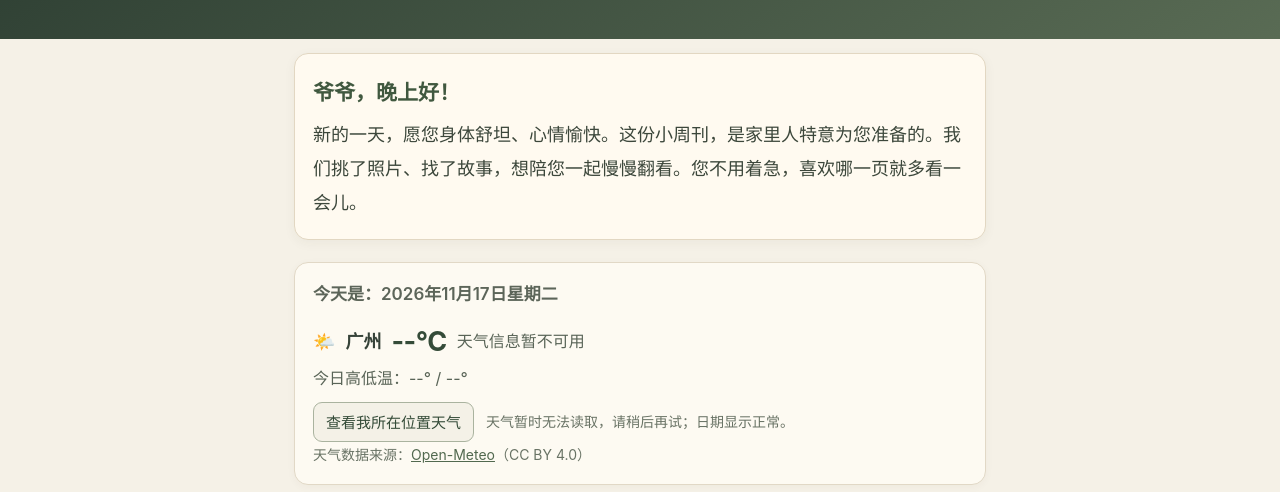
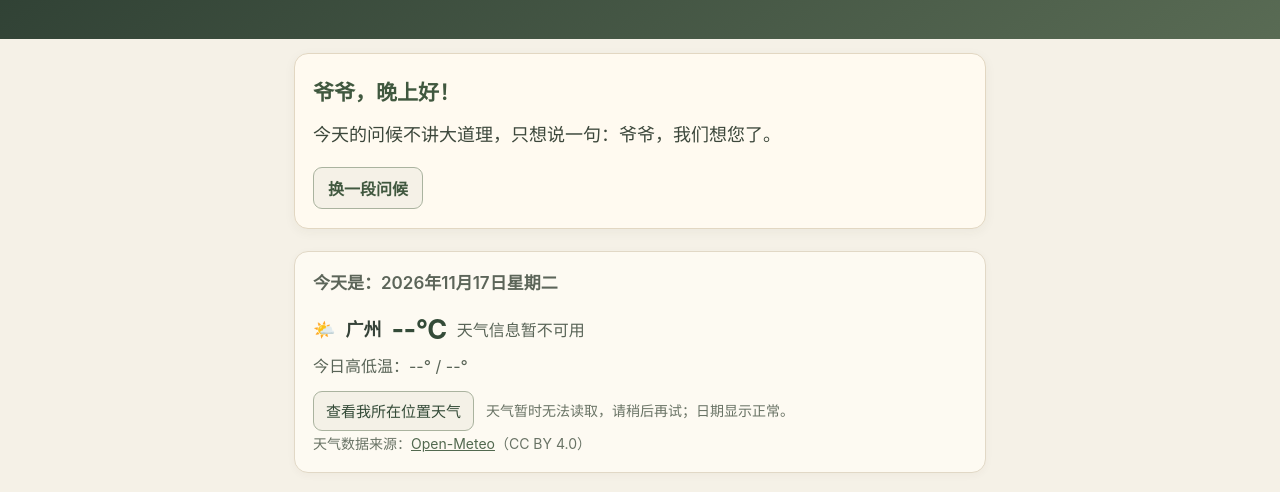
Before and after one commit to Weng-13/veteran-memories, a plain HTML site: page index.html in a window 1280 px wide. Shown: the part 253-745 px from the top of the page. Drawn offline with Linux system fonts and the light colour scheme; no server answers.

Commit message:
Personalize daily family greetings and streamline issue pages

```diff
--- a/index.html
+++ b/index.html
@@ -11,7 +11,7 @@ body{margin:0;background:#f5f1e7;color:#283129;font-family:-apple-system,BlinkMa
 /* 爷爷的专属周刊：暖心问候与轻互动 */
 .grandpa-greeting{margin:14px 14px 22px;padding:19px 18px;background:#fffaf0;border:1px solid #e2d7c2;border-radius:14px;box-shadow:0 3px 12px rgba(65,55,35,.05);color:#3c473b;font-size:18px;line-height:1.9}
 .grandpa-greeting strong{display:block;font-size:21px;color:#40583f;margin-bottom:5px}
-.grandpa-greeting p{margin:0}
+.grandpa-greeting p{margin:0 0 10px}.greeting-next{margin-top:5px;min-height:42px;padding:7px 14px;border:1px solid #aab39f;border-radius:9px;background:#f5f1e7;color:#40583f;font-size:16px;font-weight:600}
 .family-note{margin:24px 14px 28px;padding:20px 18px;background:#e9e5d8;border:1px solid #d8d0bd;border-radius:14px;text-align:center;color:#39463a;font-size:18px;line-height:1.9}
 .family-note h2{font-size:22px;line-height:1.5;margin:0 0 7px;color:#344b38}
 .family-note p{margin:0 0 12px}
@@ -34,7 +34,7 @@ body{margin:0;background:#f5f1e7;color:#283129;font-family:-apple-system,BlinkMa
 </style></head><body>
 <header class="hero"><div class="wrap"><div class="eyebrow">一本只属于家人的小书</div><h1>老兵记忆</h1><p>把走过的岁月、珍贵的照片和想说的话，一期一期收进来。愿每次打开，都有一点温暖。</p></div></header>
 <main class="wrap">
-<section class="grandpa-greeting"><strong><span class="daily-greeting">爷爷，早上好！</span></strong><p>新的一天，愿您身体舒坦、心情愉快。这份小周刊，是家里人特意为您准备的。我们挑了照片、找了故事，想陪您一起慢慢翻看。您不用着急，喜欢哪一页就多看一会儿。</p></section><section class="daily-info" aria-label="今日日期与天气">
+<section class="grandpa-greeting"><strong><span class="daily-greeting">爷爷，早上好！</span></strong><p class="daily-greeting-message">今天也不用赶时间，泡一杯喜欢的茶，坐下来慢慢看。家里人惦记着您。</p><button type="button" class="greeting-next">换一段问候</button></section><section class="daily-info" aria-label="今日日期与天气">
   <div class="today-date">今天日期：正在读取…</div>
   <div class="weather-line"><span aria-hidden="true">🌤️</span><strong class="weather-place">广州</strong><span class="weather-temp">--°C</span><span class="weather-detail">天气读取中…</span></div>
   <div class="weather-line"><span class="weather-detail">今日高低温：--° / --°</span></div>
@@ -56,28 +56,85 @@ body{margin:0;background:#f5f1e7;color:#283129;font-family:-apple-system,BlinkMa
 </a>
 </section>
 <section class="tip"><strong>怎么阅读：</strong><br>点「打开第一期」即可开始阅读。每一期页面底部都有「返回目录」按钮；以后新增内容，也可以从这里直接选择。</section>
-<section class="family-note"><h2>读到这里，给您送上一句家里的问候</h2><p>如果看累了，就歇一歇。轻轻点一下，看看今天家里想对您说什么。</p><button type="button" class="family-greet-button">收下今天的问候</button><p class="family-reply" hidden aria-live="polite"></p></section></main><footer class="foot">《老兵记忆》· 家庭专属纪念册</footer><script>
+<section class="family-note"><h2>读到这里，听一句家里人的话</h2><p>每次点一下，都会换一句不一样的家常问候。看累了就歇一歇，我们不着急。</p><button type="button" class="family-greet-button">收下今天的问候</button><p class="family-reply" hidden aria-live="polite"></p></section></main><footer class="foot">《老兵记忆》· 家庭专属纪念册</footer><script>
 (function(){
+  var parts=new Intl.DateTimeFormat('en-US',{timeZone:'Asia/Shanghai',year:'numeric',month:'2-digit',day:'2-digit'}).formatToParts(new Date());
+  var p={};parts.forEach(function(x){p[x.type]=x.value;});
+  var seed=Math.floor(Date.UTC(Number(p.year),Number(p.month)-1,Number(p.day))/86400000);
+  var messages=[
+    "爷爷，今天也记得按时吃饭。家里人盼着您胃口好、精神好。",
+    "哪天想起老战友的名字或故事，就讲给我们听吧，我们帮您把它记下来。",
+    "照片里的年轻人已经白了头发，但当年的情谊不会变。愿您常有老友的消息。",
+    "今天辛苦了，坐下来歇一歇。家里人一直惦记着您。",
+    "您走过的路、见过的人，都是家里珍贵的记忆。谢谢您愿意和我们分享。",
+    "愿您今晚睡得踏实，明天醒来又是轻松的一天。",
+    "看累了就把手机放一放，眼睛休息好了再继续。我们不着急。",
+    "有机会我们一起翻翻旧照片，您来讲故事，我们来做记录。",
+    "爷爷，愿您每天都有一点小欢喜，饭菜香、身体舒坦、心里敞亮。",
+    "如果今天有想吃的东西，就告诉家里人。把日子过得合心意最重要。",
+    "过去的故事值得回味，眼前的日子也值得好好享受。",
+    "愿您和老朋友们都平平安安，有空常联系，常见面。",
+    "这本小册子是家里人一点点整理的，里面每一页都带着对您的惦念。",
+    "别总惦记操心的事，能放下的就放一放，今天先让自己轻松些。",
+    "您讲过的往事，我们会认真听，也会认真记。那是属于您的珍贵岁月。",
+    "今天也给您一个隔空拥抱。愿您心里暖和，身边热闹。",
+    "哪张照片看得久一点都没关系，喜欢的故事可以反复看。",
+    "谢谢您把经历和回忆留给家里。它们会一代一代传下去。",
+    "愿您今天散散步、晒晒太阳，做些让自己舒服的小事。",
+    "有时候一句家常话就够了：爷爷，我们都想着您。",
+    "希望您今天吃得香、睡得好，也有时间做自己喜欢的事。",
+    "如果想起以前的趣事，别一个人乐，讲给我们听，让大家一起开心。",
+    "人生走过风雨，也要享受眼前的安稳。愿您每天都自在。",
+    "不管这一期读到哪儿，都记得：家里人爱听您说话，也爱陪您慢慢变老。"
+  ];
+  var index=seed%messages.length;
+  document.querySelectorAll('.family-greet-button').forEach(function(btn){
+    var reply=btn.parentElement.querySelector('.family-reply');
+    btn.addEventListener('click',function(){
+      reply.textContent=messages[index%messages.length];
+      reply.hidden=false;
+      index++;
+      btn.textContent='再换一句家里的话';
+    });
+  });
+
   var h=Number(new Intl.DateTimeFormat('zh-CN',{timeZone:'Asia/Shanghai',hour:'2-digit',hourCycle:'h23'}).format(new Date()));
   var greeting=h<11?'爷爷，早上好！':h<18?'爷爷，下午好！':'爷爷，晚上好！';
   document.querySelectorAll('.daily-greeting').forEach(function(el){el.textContent=greeting;});
-  var messages=[
-    '爷爷，愿您今天吃得香、睡得好，心里有阳光，身边有惦记。',
-    '有空就给我们讲讲以前的故事吧。您经历过的岁月，是家里珍贵的记忆。',
-    '不管今天忙不忙，记得照顾好自己。家里人一直惦记着您，愿您平安顺心。',
-    '照片可以慢慢看，故事可以慢慢讲。我们有的是时间，愿意一直听您说。'
+  var dailyMessages=[
+    "今天也不用赶时间，泡一杯喜欢的茶，坐下来慢慢看。家里人惦记着您。",
+    "不知道您今天想起了哪位老战友？有空讲给我们听，我们很愿意听。",
+    "日子一天天过，家里的牵挂一直都在。愿今天有阳光，也有好心情。",
+    "今天这几页照片，是我们特意替您挑的。看到熟悉的场景，就多停留一会儿。",
+    "年轻时走过那么多路，如今更要把日子过得从容。今天也记得好好休息。",
+    "如果窗外天气不错，不妨晒晒太阳、活动活动。家里人祝您今天舒舒服服。",
+    "有些故事讲过很多遍，我们还是愿意听。因为那是您亲身走过的岁月。",
+    "今天不安排什么任务，只想请您翻翻照片，想看多久就看多久。",
+    "愿今天的饭菜合口味，屋里暖暖的，心里也亮堂堂的。",
+    "看到老照片时，您会不会想起当年的营房、操场和那群年轻人？",
+    "今天也给自己留一点悠闲时间。书慢慢看，茶慢慢喝，日子慢慢过。",
+    "家里人把这本小册子放在这里，您想起来就打开看看，我们一直惦记您。",
+    "若有哪张照片让您想起往事，记得告诉我们。那些回忆值得被好好保存。",
+    "新的一天，愿您腿脚轻松、胃口好，想做的事情都从从容容。",
+    "今天的问候不讲大道理，只想说一句：爷爷，我们想您了。",
+    "岁月把很多事情带远了，却带不走战友间的情谊。愿您今天想起的都是温暖。",
+    "忙也好，闲也好，都别忘了照顾自己。家里人盼着您每天都舒心。",
+    "今天可以从一张照片开始，慢慢回忆；也可以什么都不想，只享受清闲。",
+    "希望今天有一件小事让您开心：一顿可口的饭、一通电话，或一缕好阳光。",
+    "我们又为您整理了几页内容。您是这本小册子最重要的读者。",
+    "有空给家里讲讲以前的趣事吧，哪怕是很小的一件，我们也爱听。",
+    "愿今天的风不急、阳光正好，您心情平和，身边有人陪伴。",
+    "这本小册子会慢慢添新内容，您也可以慢慢看，不必一次看完。",
+    "爷爷，今天也请您把自己放在心上。舒服、开心，比什么都重要。"
   ];
-  var index=0;
-  document.querySelectorAll('.family-greet-button').forEach(function(btn){
-    btn.addEventListener('click',function(){
-      var reply=btn.parentElement.querySelector('.family-reply');
-      reply.textContent=messages[index%messages.length];
-      reply.hidden=false;
-      index++;
-      btn.textContent='再听一句家里的话';
-    });
-  });
-})();
+  var dailyIndex=seed%dailyMessages.length;
+  var dailyText=document.querySelector('.daily-greeting-message');
+  function showDaily(){if(dailyText)dailyText.textContent=dailyMessages[dailyIndex%dailyMessages.length];}
+  showDaily();
+  var nextGreeting=document.querySelector('.greeting-next');
+  if(nextGreeting)nextGreeting.addEventListener('click',function(){dailyIndex++;showDaily();});
+
+})();;
 </script>
 <script>
 (function(){
```
